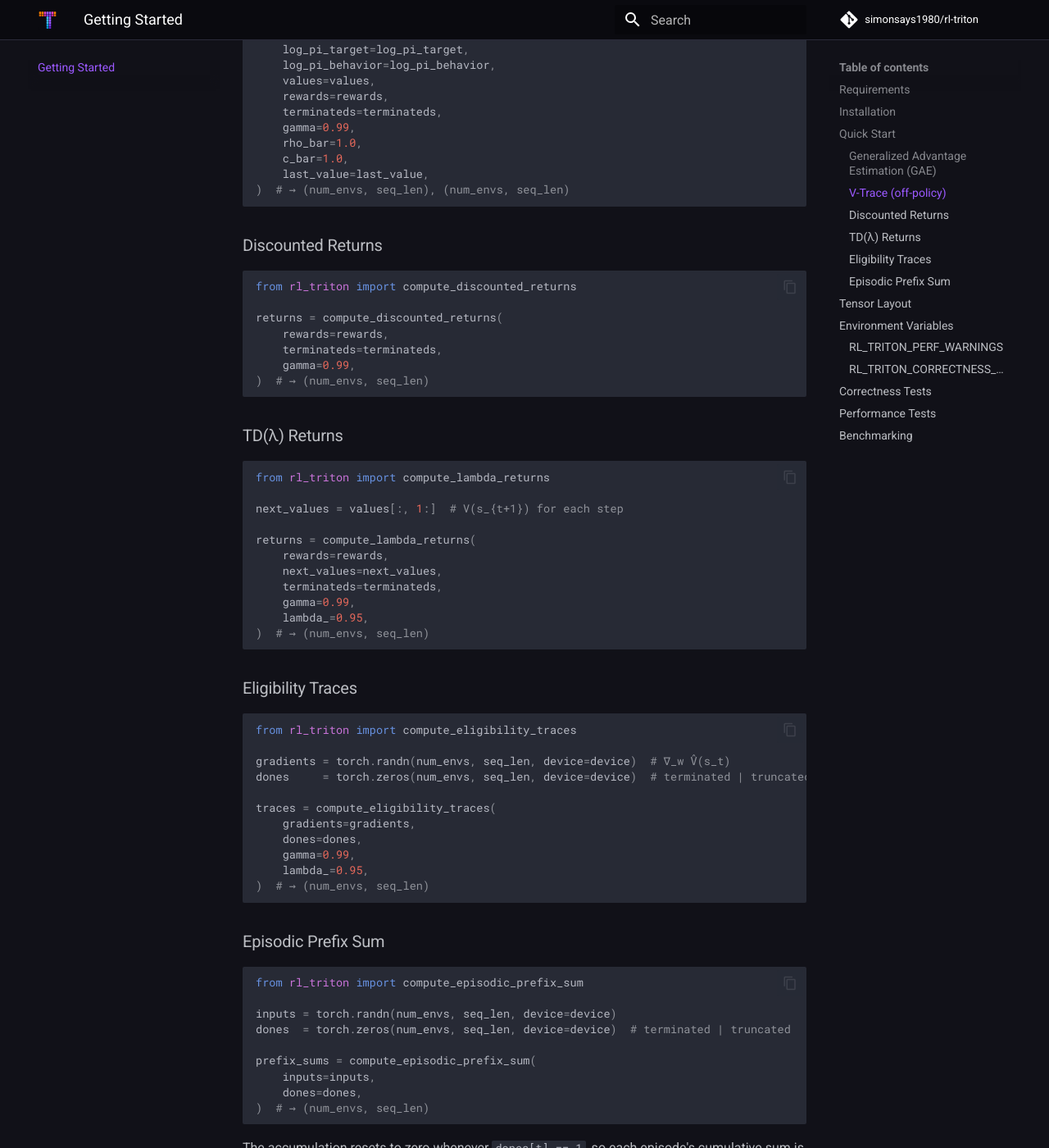
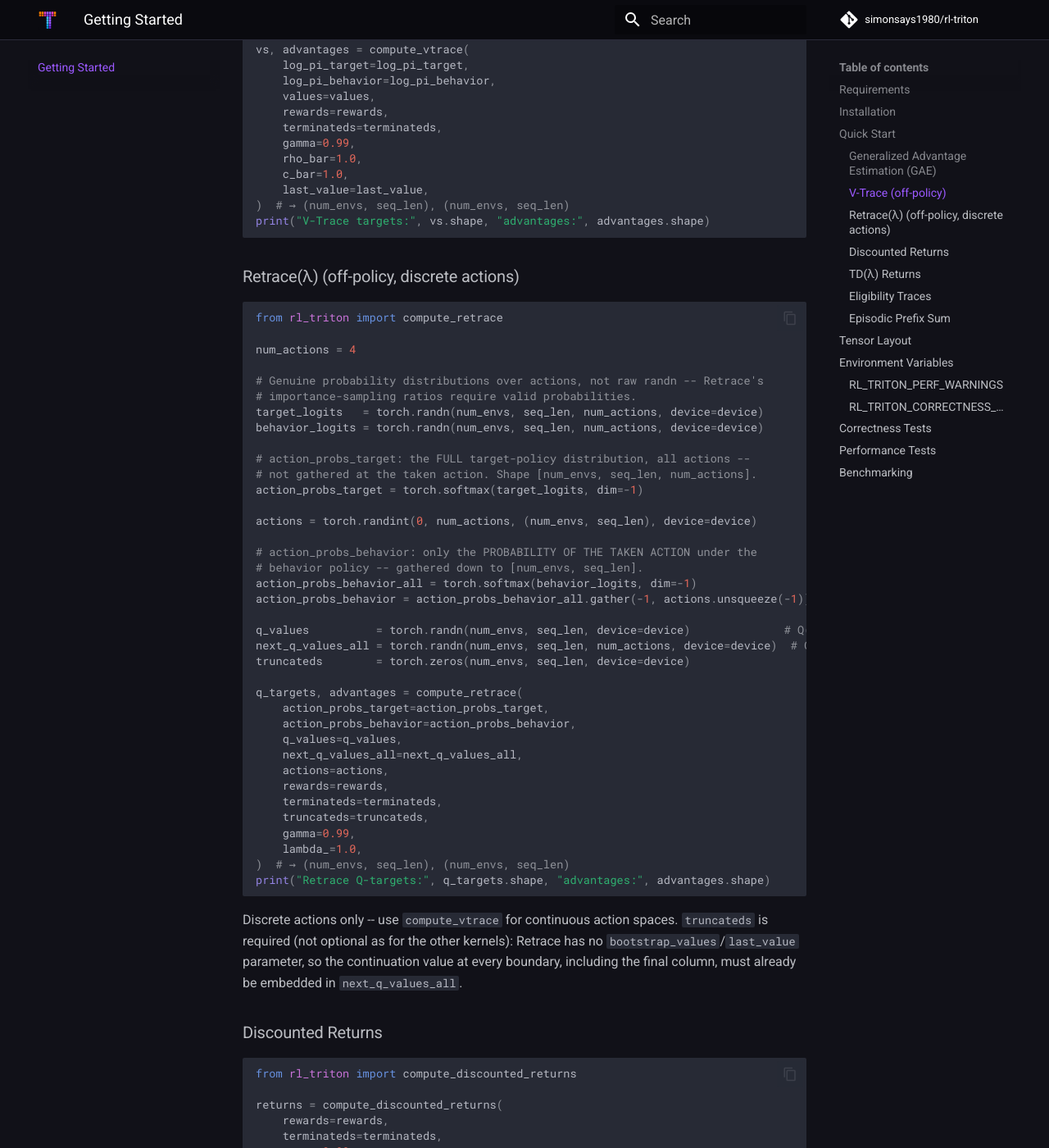
Before and after one commit to simonsays1980/rl-triton, an MkDocs documentation site: the page built from docs/getting-started.md, in a window 1280 px wide and 1400 px high, scrolled down 1519 px. Shown: the whole window at 82% size. Built offline with MkDocs 1.6.1 and Material for MkDocs 9.7.7, drawn with Linux system fonts in a browser that asks for light colours; comment, search, counter and statistics services are not loaded; some of the changed text lies outside the part shown.

Commit message:
docs: fix shape errors in getting-started's TD(λ) and Retrace examples
TD(λ): next_values = values[:, 1:] was one column short of rewards'
shape (compute_lambda_returns requires them equal). Replaced with an
independently-shaped tensor, matching how the test suite builds it.

Retrace: action_probs_target was incorrectly gathered down to the
taken-action probability. It must stay the full [num_envs, seq_len,
num_actions] distribution -- only action_probs_behavior is gathered.
Verified every assertion in compute_retrace against the corrected shapes.

Both caught by actually running the examples, not just reading the code.

Signed-off-by: simonsays1980 <simon.zehnder@gmail.com>

````diff
--- a/docs/getting-started.md
+++ b/docs/getting-started.md
@@ -47,6 +47,7 @@
     lambda_=0.95,
     last_value=last_value,
 )  # → (num_envs, seq_len)
+print("GAE advantages:", advantages.shape, advantages.dtype)
 ```
 
 `last_value` is the convenience form for the common case of no interior truncations -- see [Tensor Layout](#tensor-layout) below. For per-step truncations, pass a full `(num_envs, seq_len)` `bootstrap_values` tensor instead (mutually exclusive with `last_value`).
@@ -70,7 +71,52 @@
     c_bar=1.0,
     last_value=last_value,
 )  # → (num_envs, seq_len), (num_envs, seq_len)
+print("V-Trace targets:", vs.shape, "advantages:", advantages.shape)
 ```
+
+### Retrace(λ) (off-policy, discrete actions)
+
+```python
+from rl_triton import compute_retrace
+
+num_actions = 4
+
+# Genuine probability distributions over actions, not raw randn -- Retrace's
+# importance-sampling ratios require valid probabilities.
+target_logits   = torch.randn(num_envs, seq_len, num_actions, device=device)
+behavior_logits = torch.randn(num_envs, seq_len, num_actions, device=device)
+
+# action_probs_target: the FULL target-policy distribution, all actions --
+# not gathered at the taken action. Shape [num_envs, seq_len, num_actions].
+action_probs_target = torch.softmax(target_logits, dim=-1)
+
+actions = torch.randint(0, num_actions, (num_envs, seq_len), device=device)
+
+# action_probs_behavior: only the PROBABILITY OF THE TAKEN ACTION under the
+# behavior policy -- gathered down to [num_envs, seq_len].
+action_probs_behavior_all = torch.softmax(behavior_logits, dim=-1)
+action_probs_behavior = action_probs_behavior_all.gather(-1, actions.unsqueeze(-1)).squeeze(-1)
+
+q_values          = torch.randn(num_envs, seq_len, device=device)              # Q(s_t, a_t)
+next_q_values_all = torch.randn(num_envs, seq_len, num_actions, device=device)  # Q(s_{t+1}, ·), all actions
+truncateds        = torch.zeros(num_envs, seq_len, device=device)
+
+q_targets, advantages = compute_retrace(
+    action_probs_target=action_probs_target,
+    action_probs_behavior=action_probs_behavior,
+    q_values=q_values,
+    next_q_values_all=next_q_values_all,
+    actions=actions,
+    rewards=rewards,
+    terminateds=terminateds,
+    truncateds=truncateds,
+    gamma=0.99,
+    lambda_=1.0,
+)  # → (num_envs, seq_len), (num_envs, seq_len)
+print("Retrace Q-targets:", q_targets.shape, "advantages:", advantages.shape)
+```
+
+Discrete actions only -- use `compute_vtrace` for continuous action spaces. `truncateds` is required (not optional as for the other kernels): Retrace has no `bootstrap_values`/`last_value` parameter, so the continuation value at every boundary, including the final column, must already be embedded in `next_q_values_all`.
 
 ### Discounted Returns
 
@@ -82,6 +128,7 @@
     terminateds=terminateds,
     gamma=0.99,
 )  # → (num_envs, seq_len)
+print("Discounted returns:", returns.shape)
 ```
 
 ### TD(λ) Returns
@@ -89,7 +136,10 @@
 ```python
 from rl_triton import compute_lambda_returns
 
-next_values = values[:, 1:]  # V(s_{t+1}) for each step
+# next_values[env, t] = V(s_{t+1}); same shape as rewards, not values[:, 1:]
+# (that would be one column short -- the critic must be queried at every
+# t+1 including the last, typically via a separate forward pass in real code).
+next_values = torch.randn(num_envs, seq_len, device=device)
 
 returns = compute_lambda_returns(
     rewards=rewards,
@@ -98,6 +148,7 @@
     gamma=0.99,
     lambda_=0.95,
 )  # → (num_envs, seq_len)
+print("TD(λ) returns:", returns.shape)
 ```
 
 ### Eligibility Traces
@@ -114,6 +165,7 @@
     gamma=0.99,
     lambda_=0.95,
 )  # → (num_envs, seq_len)
+print("Eligibility traces:", traces.shape)
 ```
 
 ### Episodic Prefix Sum
@@ -128,6 +180,7 @@
     inputs=inputs,
     dones=dones,
 )  # → (num_envs, seq_len)
+print("Prefix sums:", prefix_sums.shape)
 ```
 
 The accumulation resets to zero whenever `dones[t] == 1`, so each episode's cumulative sum is independent of the previous one. An optional `seed_values` tensor of shape `(num_envs,)` sets the initial carry $C[-1]$ per environment (defaults to zero). Limited to `seq_len ≤ 131072`.
````
Also changed, not shown: 1 other file.
